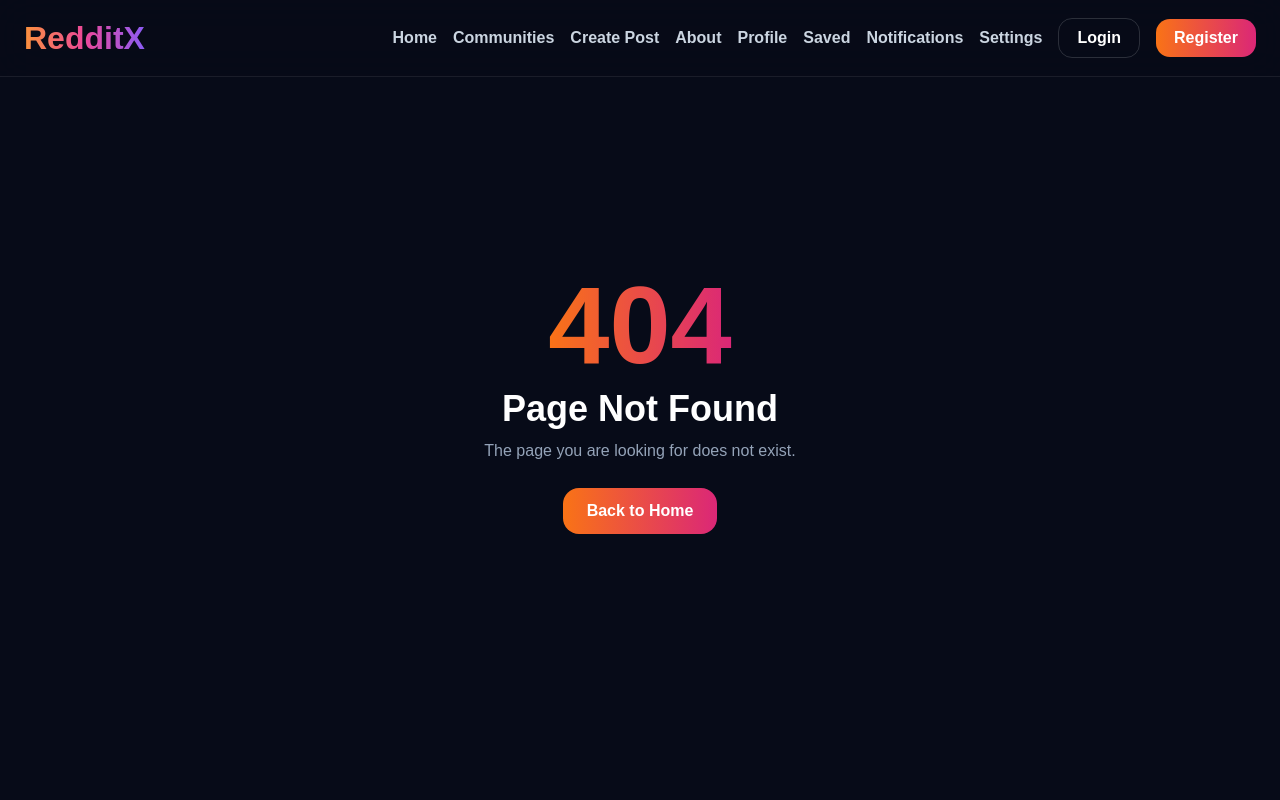
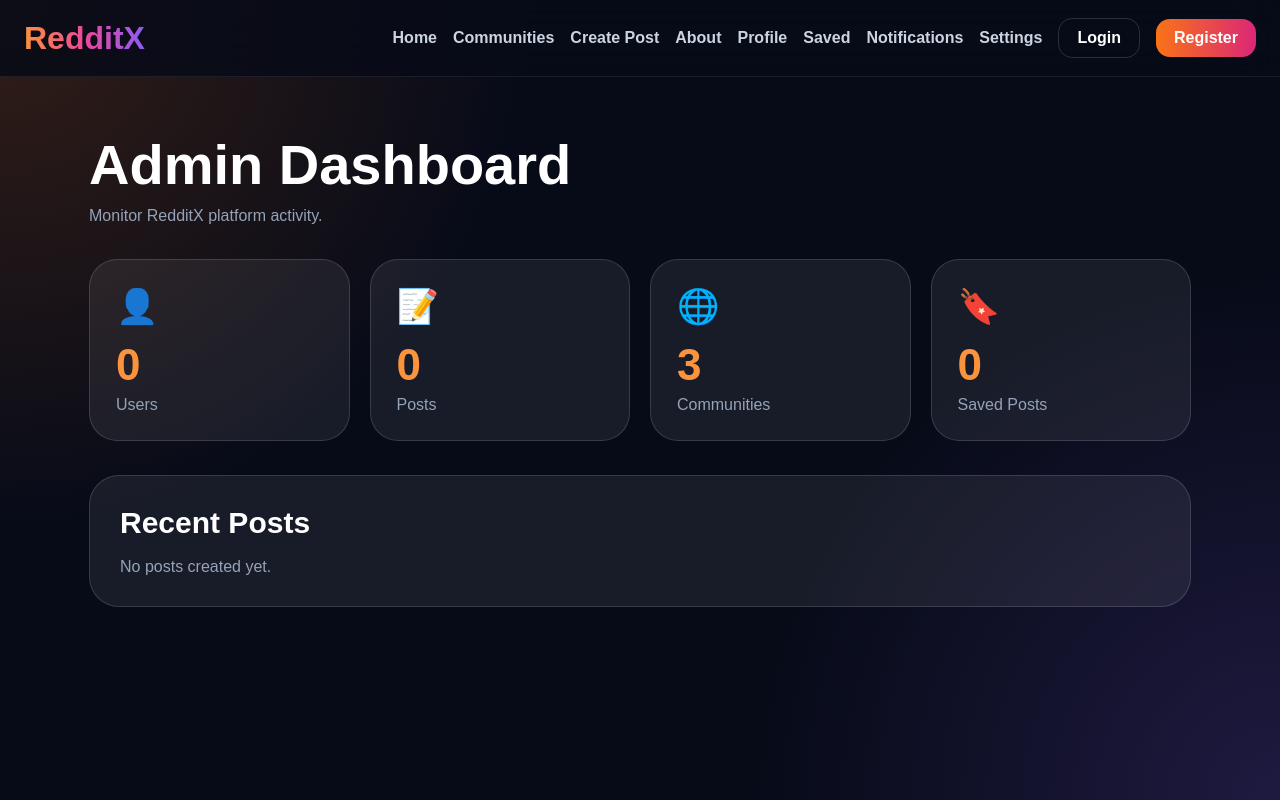
Before and after one commit to Kesarkarale/reddit-clone, a Next.js app: page /admin in a window 1280 px wide. Before the commit this address had no page. Built offline with nearby package versions, Linux system fonts and the light colour scheme.

Commit message:
Create page.js

```diff
--- /dev/null
+++ b/app/admin/page.js
@@ -0,0 +1,159 @@
+"use client";
+
+import { useEffect, useState } from "react";
+import Navbar from "../../components/Navbar";
+
+export default function AdminDashboard() {
+  const [posts, setPosts] = useState([]);
+  const [savedPosts, setSavedPosts] = useState([]);
+  const [communities, setCommunities] = useState([]);
+  const [user, setUser] = useState(null);
+
+  useEffect(() => {
+    setPosts(JSON.parse(localStorage.getItem("redditxPosts")) || []);
+    setSavedPosts(JSON.parse(localStorage.getItem("redditxSavedPosts")) || []);
+    setCommunities(JSON.parse(localStorage.getItem("redditxCommunities")) || []);
+    setUser(JSON.parse(localStorage.getItem("redditxUser")));
+  }, []);
+
+  return (
+    <main style={page}>
+      <Navbar />
+
+      <section style={container}>
+        <h1 style={title}>Admin Dashboard</h1>
+        <p style={sub}>Monitor RedditX platform activity.</p>
+
+        <div style={grid}>
+          <Stat title="Users" value={user ? 1 : 0} icon="👤" />
+          <Stat title="Posts" value={posts.length} icon="📝" />
+          <Stat title="Communities" value={communities.length + 3} icon="🌐" />
+          <Stat title="Saved Posts" value={savedPosts.length} icon="🔖" />
+        </div>
+
+        <div style={panel}>
+          <h2 style={sectionTitle}>Recent Posts</h2>
+
+          {posts.length === 0 ? (
+            <p style={empty}>No posts created yet.</p>
+          ) : (
+            posts.slice(0, 5).map((post) => (
+              <a key={post.id} href={`/post/${post.id}`} style={item}>
+                <div>
+                  <h3>{post.title}</h3>
+                  <p style={itemText}>r/{post.community} • by u/{post.author}</p>
+                </div>
+                <span style={badge}>Open</span>
+              </a>
+            ))
+          )}
+        </div>
+      </section>
+    </main>
+  );
+}
+
+function Stat({ title, value, icon }) {
+  return (
+    <div style={stat}>
+      <div style={statIcon}>{icon}</div>
+      <h2 style={statValue}>{value}</h2>
+      <p style={statText}>{title}</p>
+    </div>
+  );
+}
+
+const page = {
+  minHeight: "100vh",
+  background:
+    "radial-gradient(circle at top left, rgba(249,115,22,.18), transparent 35%), radial-gradient(circle at bottom right, rgba(139,92,246,.18), transparent 35%), #070b18",
+  color: "white",
+  fontFamily: "Arial, sans-serif",
+};
+
+const container = {
+  maxWidth: 1150,
+  margin: "0 auto",
+  padding: "55px 24px",
+};
+
+const title = {
+  fontSize: 56,
+  fontWeight: 900,
+};
+
+const sub = {
+  color: "#94a3b8",
+  marginTop: 10,
+  marginBottom: 34,
+};
+
+const grid = {
+  display: "grid",
+  gridTemplateColumns: "repeat(auto-fit,minmax(220px,1fr))",
+  gap: 20,
+};
+
+const stat = {
+  padding: 26,
+  borderRadius: 28,
+  background: "rgba(255,255,255,.07)",
+  border: "1px solid rgba(255,255,255,.14)",
+};
+
+const statIcon = {
+  fontSize: 34,
+};
+
+const statValue = {
+  fontSize: 44,
+  marginTop: 14,
+  color: "#fb923c",
+};
+
+const statText = {
+  color: "#94a3b8",
+  marginTop: 6,
+};
+
+const panel = {
+  marginTop: 34,
+  padding: 30,
+  borderRadius: 30,
+  background: "rgba(255,255,255,.07)",
+  border: "1px solid rgba(255,255,255,.14)",
+};
+
+const sectionTitle = {
+  fontSize: 30,
+  marginBottom: 18,
+};
+
+const empty = {
+  color: "#94a3b8",
+};
+
+const item = {
+  display: "flex",
+  justifyContent: "space-between",
+  alignItems: "center",
+  gap: 18,
+  padding: 20,
+  borderRadius: 22,
+  background: "rgba(255,255,255,.06)",
+  color: "white",
+  textDecoration: "none",
+  marginBottom: 14,
+};
+
+const itemText = {
+  color: "#94a3b8",
+  marginTop: 6,
+};
+
+const badge = {
+  padding: "8px 14px",
+  borderRadius: 14,
+  background: "linear-gradient(90deg,#f97316,#db2777)",
+  fontWeight: 900,
+};
```
